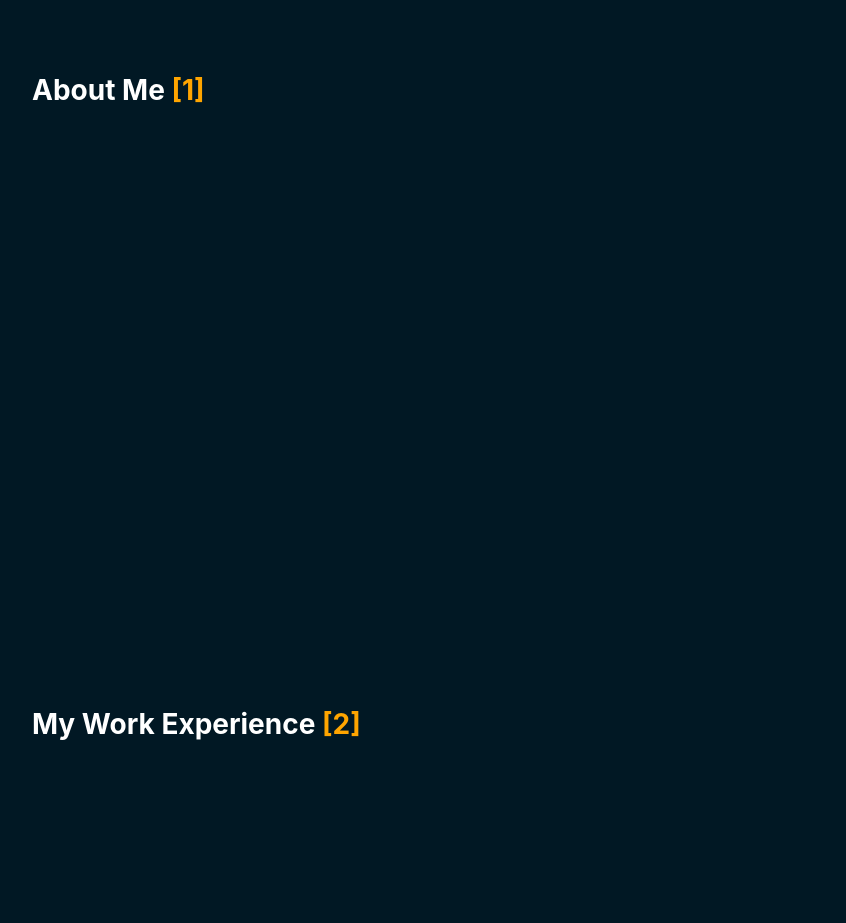
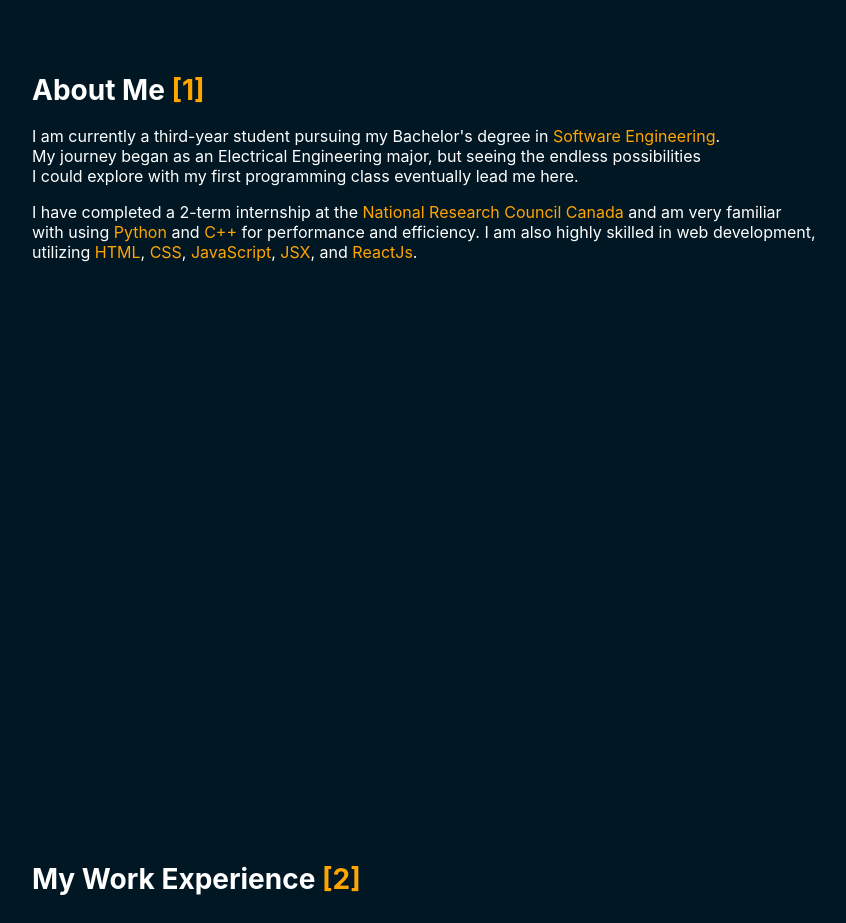
Before and after one commit to MustafaSameem/Personal_Website, a React (Create React App) app: page / in a window 1280 px wide. Shown: the part 1080-2003 px from the top of the page, without its empty margins (224-1070 px from the left). Built offline with nearby package versions, Linux system fonts and the light colour scheme.

Commit message:
added about

```diff
--- a/src/components/About.css
+++ b/src/components/About.css
@@ -4,3 +4,8 @@
     font-size: 14px;
     color: white;
   }
+
+  .about p {
+    font-size: 16px;
+    color: white;
+  }
--- a/src/components/About.js
+++ b/src/components/About.js
@@ -5,6 +5,15 @@ function About() {
     return (
       <div className="about">
         <h1 id="about">About Me <span>[1]</span></h1>
+        <p>I am currently a third-year student pursuing my Bachelor's degree in <span>Software Engineering</span>.
+          <br/>My journey began as an Electrical Engineering major,  but seeing the endless possibilities
+          <br/>I could explore with my first programming class eventually lead me here.
+        </p>
+
+        <p>I have completed a 2-term internship at the <span>National Research Council Canada</span> and am very familiar
+          <br/>with using <span>Python</span> and <span>C++</span> for performance and efficiency. I am also highly skilled in web development,
+          <br/>utilizing <span>HTML</span>, <span>CSS</span>, <span>JavaScript</span>, <span>JSX</span>, and <span>ReactJs</span>.
+        </p>
       </div>
     );
   }
```
